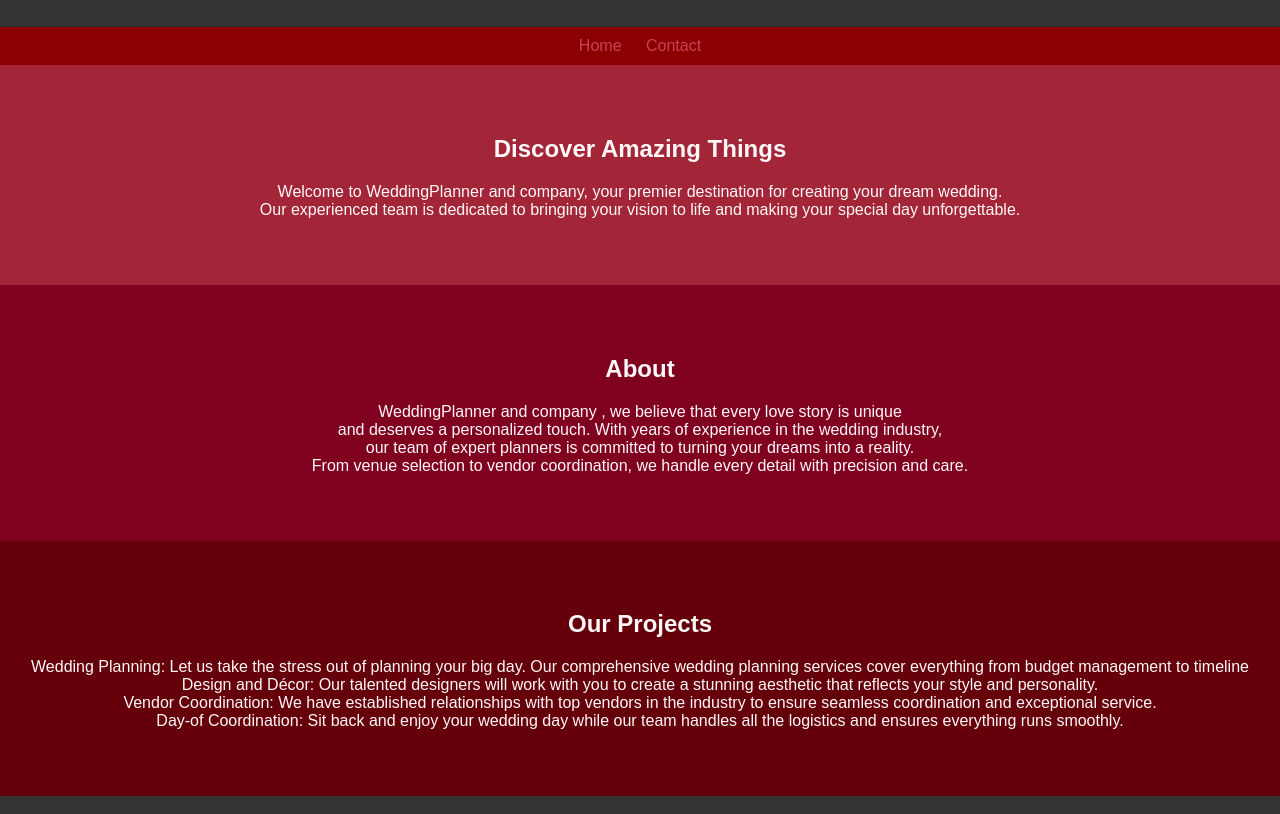
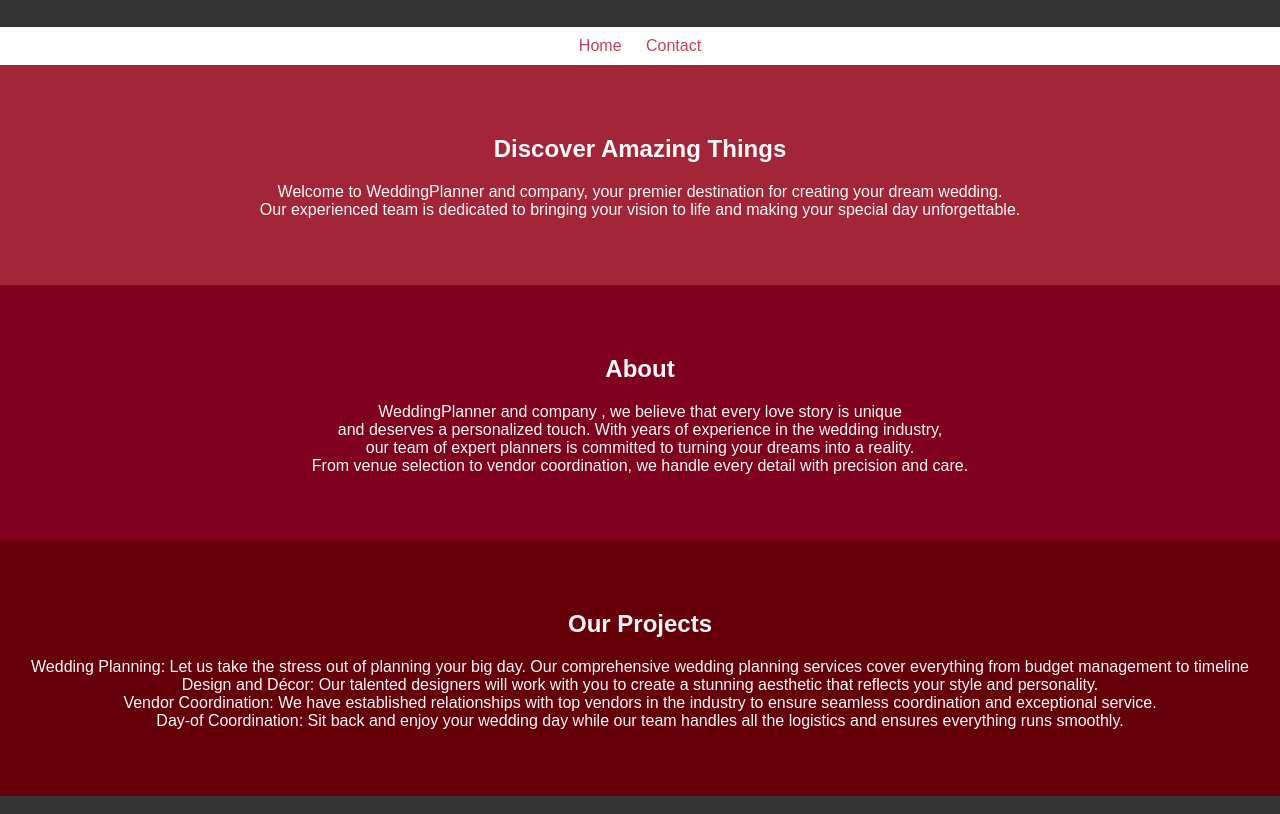
Before and after one commit to vibhumisra/website, a plain HTML site: page index.html in a window 1280 px wide. Shown: the part 93-907 px from the top of the page. Drawn offline with Linux system fonts and the light colour scheme.

Commit message:
Update index.html

```diff
--- a/index.html
+++ b/index.html
@@ -17,7 +17,7 @@
             text-align: center;
         }
         nav {
-            background-color: #8b0000;
+            background-color: #fff;
             padding: 10px;
             text-align: center;
         }
```
